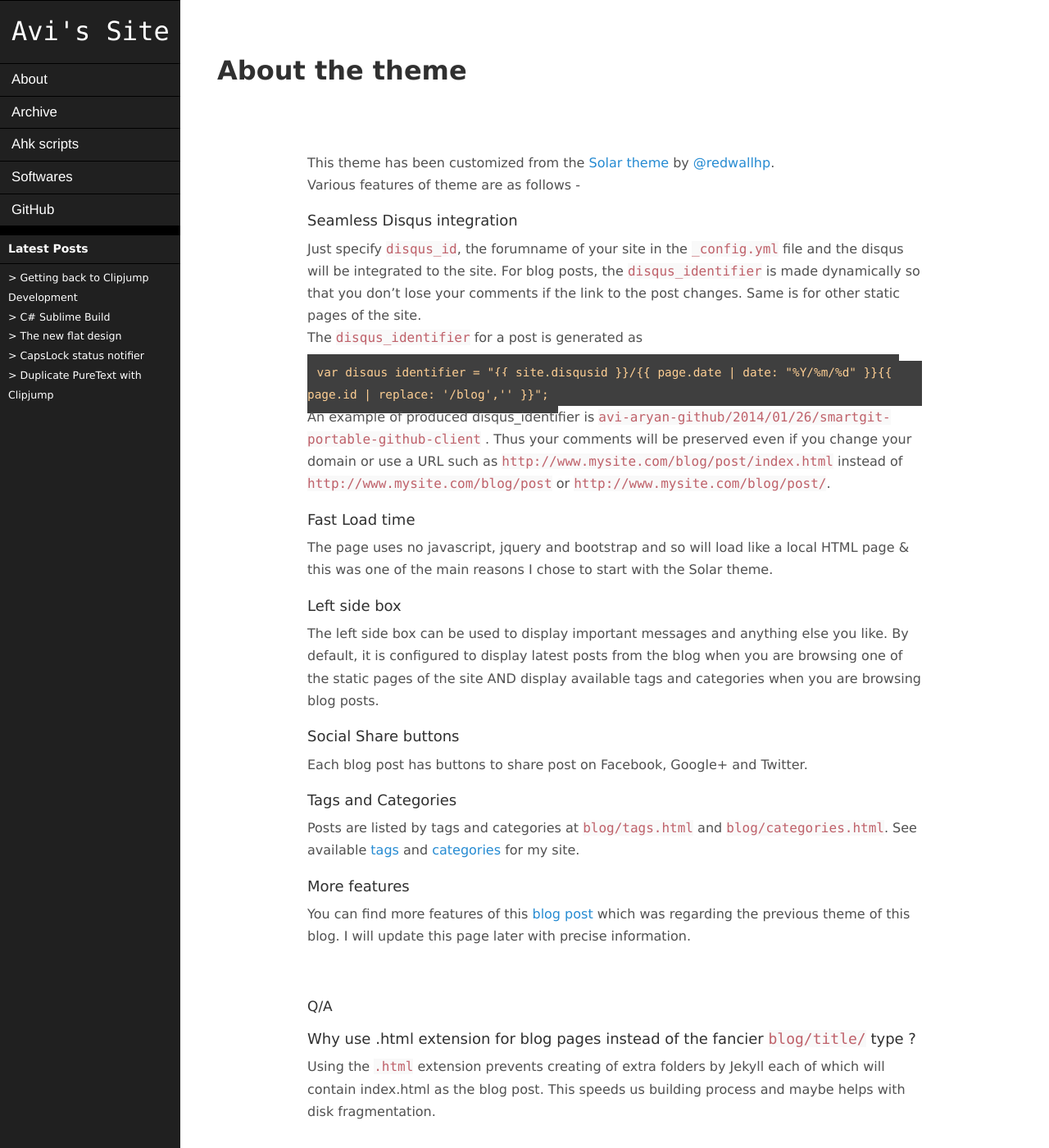
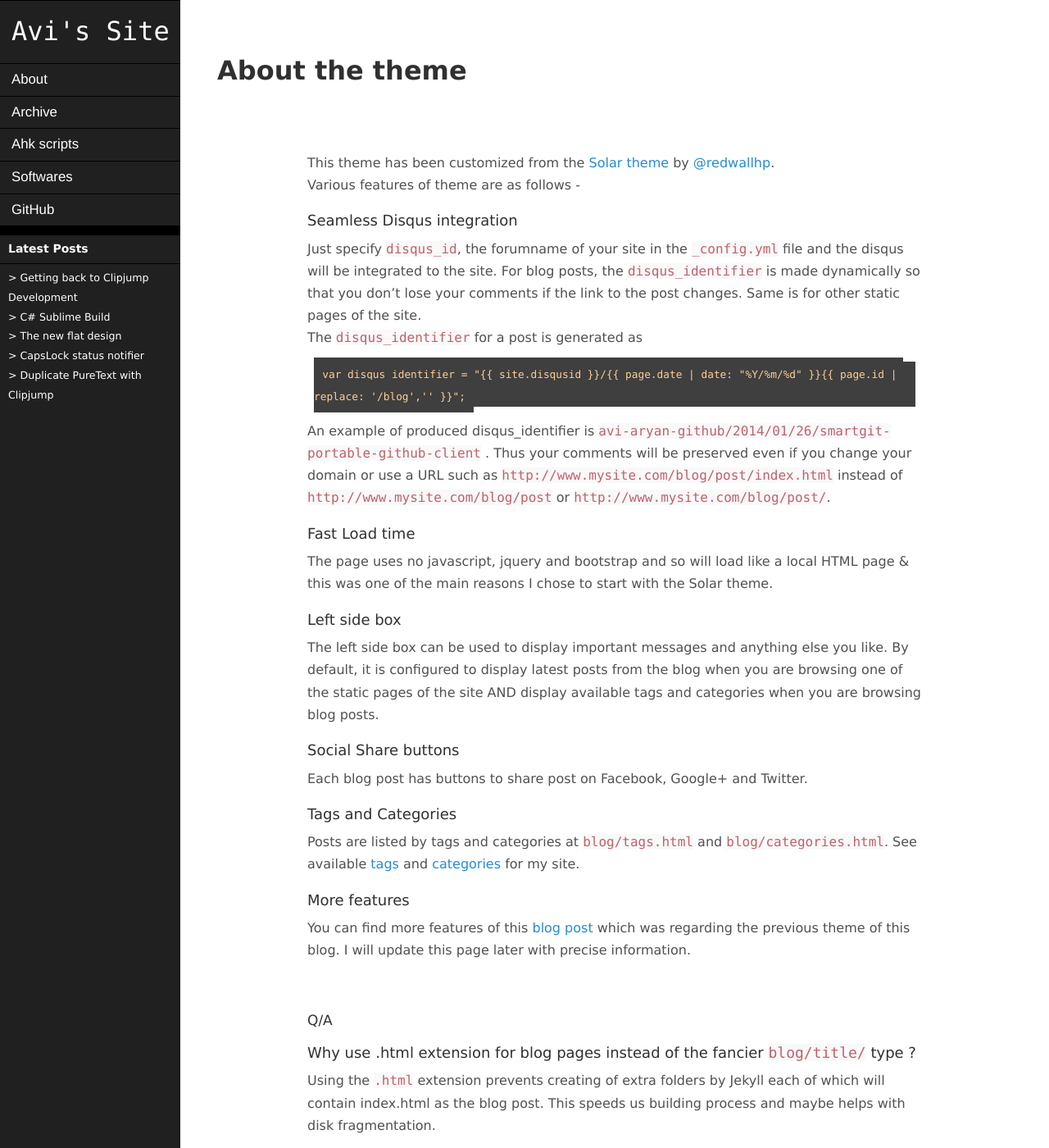
Before and after one commit to aviaryan/aviaryan.github.com-retired-2018, a Jekyll site: the page built from _posts/2014-07-10-the-theme.md, in a window 1280 px wide and 1400 px high. Shown: the whole window at 82% size. Built offline with Jekyll 4.4.1, drawn with Linux system fonts in a browser that asks for light colours; Markdown is read by kramdown in place of the engine named in the settings; comment, search, counter and statistics services are not loaded.

Commit message:
test ahk in pygments

```diff
--- a/ahk/tools/stealfunc.html
+++ b/ahk/tools/stealfunc.html
@@ -3,16 +3,14 @@ layout: page
 title: StealFunc
 tagline: v 0.12
 ghlink: https://github.com/aviaryan/autohotkey-scripts/blob/master/Tools/stealFuncfromLib.ahk
-highlight: 1
-brushes: ['ahk.min']
-hltheme: github
 ---
 
 <a href="http://www.autohotkey.com/board/topic/100178-">Autohotkey.com Topic </a><br />
 <a href="http://ahkscript.org/boards/viewtopic.php?f=6&t=1195">AhkScript Topic</a><br>
 <a href="https://github.com/avi-aryan/autohotkey-scripts/blob/master/Tools/stealFuncfromLib.ahk">DOWNLOAD</a><br /><br />
 
-<div class="language-autohotkey">
+<div class="highlight language-autohotkey">
+<!-- full hl at once -->
 
 <strong>StealFunc</strong> is a function-oriented script (tool) to extract only the required functions from an ahk library .
 It recursively processes the library file to only extract functions that are minimally needed. <br>
--- a/assets/css/style.css
+++ b/assets/css/style.css
@@ -67,18 +67,21 @@ sub { vertical-align: sub; font-size: 0.85em; }
     font: 1em Monaco, Courier, Monospace;
 }
 
+pre {
+	margin: 1em 0.5em 1em 0.5em;
+}
+
 pre > code {
 	/*font-family: Monaco, Courier, Monospace;*/
 	font-family: Monaco, Bitstream Vera Sans Mono, Lucida Console, Terminal;
-	font-size: 0.9em; /* fix it - dont want large on 16px blog posts */
-	margin-top: 1em;
-	margin-bottom: 1em;
+	font-size: 0.8em; /* fix it - dont want large on 16px blog posts */
+	margin: 1em 0 1em 0;
 	padding: 1em .8em 1em .8em;
 }
 
 pre > code[class*="language-"] {
-	font-size: 0.9em;
-	line-height: 1.3em;
+	font-size: 0.8em;
+	line-height: 1.5em;
     white-space: pre;
   /*  margin-top: -1.3em;*/
     display: block;
```
